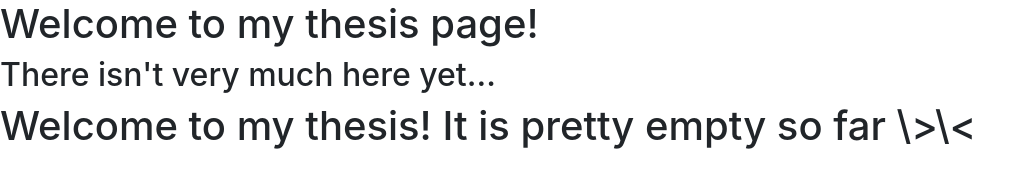
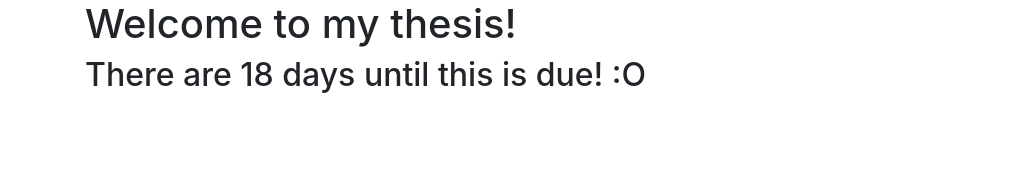
Before and after one commit to 4dmire/mnd23-thesis, a plain HTML site: page index.html in a window 1280 px wide. Shown: the whole page, without its empty margins (0-1034 px from the left). Drawn offline with nearby package versions, Linux system fonts and the light colour scheme.

Commit message:
added some text

```diff
--- a/index.html
+++ b/index.html
@@ -1,6 +1,3 @@
-<h1>Welcome to my thesis page!</h1>
-<h2>There isn't very much here yet...</h2>
-
 <!doctype html>
 <html lang="en">
 
@@ -20,11 +17,22 @@
 
 <body>
 
-	<h1>
-		Welcome to my thesis! It is pretty empty so far \>\<
-	</h1>
+	<div class="container">
+		<h1>
+			Welcome to my thesis!
+		</h1>
+		<h2>
+			There are <span id="date"></span> days until this is due! :O
+		</h2>
+	</div>
 
 	<!-- Javascript -->
+
+	<script>
+		var dd = new Date().getDate()
+		document.getElementById("date").innerHTML = 24 - dd
+	</script>
+
 	<script src="https://code.jquery.com/jquery-3.2.1.slim.min.js" integrity="sha384-KJ3o2DKtIkvYIK3UENzmM7KCkRr/rE9/Qpg6aAZGJwFDMVNA/GpGFF93hXpG5KkN" crossorigin="anonymous"></script>
 	<script src="https://cdnjs.cloudflare.com/ajax/libs/popper.js/1.12.9/umd/popper.min.js" integrity="sha384-ApNbgh9B+Y1QKtv3Rn7W3mgPxhU9K/ScQsAP7hUibX39j7fakFPskvXusvfa0b4Q" crossorigin="anonymous"></script>
 	<script src="https://maxcdn.bootstrapcdn.com/bootstrap/4.0.0/js/bootstrap.min.js" integrity="sha384-JZR6Spejh4U02d8jOt6vLEHfe/JQGiRRSQQxSfFWpi1MquVdAyjUar5+76PVCmYl" crossorigin="anonymous"></script>
```
